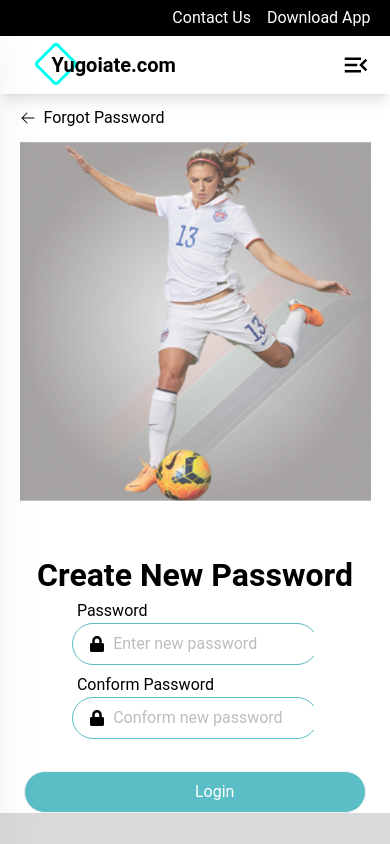
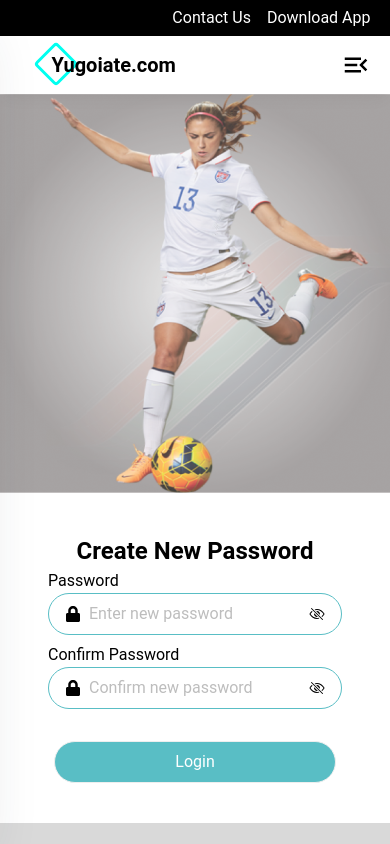
Before and after one commit to FahadNishad/footballcoaching, a React (Vite) app: page /newpassword in a window 390 px wide. Shown: the top 844 px of the page. Built offline with nearby package versions, Linux system fonts and the light colour scheme.

Commit message:
responsive update till now

```diff
--- a/src/Components/Blogs/BlogsCard.jsx
+++ b/src/Components/Blogs/BlogsCard.jsx
@@ -19,13 +19,14 @@ const BlogsCard = ({ data }) => {
       </h1>
       <div className="flex justify-between items-center w-full">
 
-      <p className="text-sm w-[70%] text-[#97989F]">{data.date}</p>
+      <p className="text-sm w-[60%] text-[#97989F]">{data.date}</p>
 
       <Link
-        className="w- text-center text-main-dark border border-main-dark py-[0.4rem] px-2
+      to='/blogdetail'
+        className="w- text-center text-main-dark border border-main-dark py-[0.4rem] px-1 sm:px-2
       rounded text-sm hover:bg-main-dark duration-200 hover:text-black"
       >
-        learn more
+        Learn more
       </Link>
       </div>
     </div>
--- a/src/Components/RegistrationDetails/Register.jsx
+++ b/src/Components/RegistrationDetails/Register.jsx
@@ -63,7 +63,7 @@ const RegistrationPage = () => {
                     </button>
                   </Link>
                   <Link to="/register">
-                    <button className="hover:bg-[#59bec5] hover:text-white py-3 sm:px-6 lg:px-8 xl:px-12 rounded-3xl">
+                    <button className="hover:bg-[#59bec5] hover:text-white py-3 sm:px-6 lg:px-8 xl:px-12 rounded-full">
                       Register
                     </button>
                   </Link>
--- a/src/Components/Sessions/SessionHead.jsx
+++ b/src/Components/Sessions/SessionHead.jsx
@@ -6,19 +6,19 @@ import { Link } from "react-router-dom";
 const SessionHead = () => {
   return (
     <div>
-      <div className="py-16">
+      <div className="py-10 lg:py-16">
         <img
           src={session_header}
           style={{ width: "98%", margin: "0 auto" }}
           alt="session_header"
         />
       </div>
-      <div className="w-[95%] mx-auto gap-2 flex flex-wrap justify-between pb-16 ">
+      <div className="xl:w-[95%] mx-auto gap-2 flex flex-wrap justify-between pb-16 ">
         {Session_Data.map((data, index) => (
           <Link
           to={`/session/${index}`}
             key={index}
-            className="w-[24%] flex flex-col rounded-xl px-2 py-2 mb-6 gap-3   "
+            className=" mx-auto w-[80%] sm:w-[60%] md:w-[40%]  lg:w-[24%] flex flex-col rounded-xl px-2 py-2 mb-6 gap-3   "
             style={{
               boxShadow: "0 0 10px rgba(0, 0, 0, 0.3)",
             }}
--- a/src/pages/Auth/forgetpassword/NewPassword.jsx
+++ b/src/pages/Auth/forgetpassword/NewPassword.jsx
@@ -4,67 +4,48 @@ import cta from "../../../assets/png/CTA.png";
 import { Link } from "react-router-dom";
 import { IoEyeOffOutline } from "react-icons/io5";
 import { FaLock } from "react-icons/fa";
-import { Grid } from "@mui/material";
 
 const NewPassword = () => {
   return (
-    <Grid container justifyContent="center">
-      <Grid item md={12} sm={12} xs={12}>
+    <div className="flex justify-center">
       <div className="w-full">
-          <div className="md:w-[85%] w-[90%] mx-auto">
-            <div>
-              <div className=" flex items-center gap-2 xl:w-[40%] pb-3 xl:pb-3 pt-3 ">
-                <span>
+        <div className="lg:w-[85%] w-full mx-auto">
+          <div className="hidden lg:flex items-center gap-2 lg:w-[40%] pb-3 lg:pb-3 pt-3">
             <HiArrowLeft />
-                </span>
             <span>Forgot Password</span>
           </div>
+          <div className="flex flex-col pb-30 lg:py-[80px] lg:flex-row lg:justify-between">
+            <div className="lg:w-[50%] ">
+              <img src={cta} width="100%" alt="cta coaching" />
             </div>
-            <Grid container spacing={6} className=" pb-30 xl:py-[80px]" style={{ display: 'flex', justifyContent: 'space-between' }}>
-            <Grid item md={6} sm={12} xs={12} xl={5} >
-            <img src={cta} width="100%" alt="cta coaching" />
-          </Grid>
-              <Grid item md={6} sm={12} xs={12} xl={5} style={{ display: 'flex', flexDirection: 'column', justifyContent: 'center', alignItems: 'center', paddingTop: '50px' }}>
-                <h1 className="text-center text-[32px] font-bold">
+            <div className="  xs:w-full mx-auto lg:w-[45%] flex flex-col justify-center items-center py-10 lg:pt-0">
+              <h1 className="text-center text-[24px] lg:text-[28px] xl:text-[32px] font-bold">
                 Create New Password
               </h1>
-
-                <label className="px-[10px] w-[73%] ">Password</label>
-                <div className="flex justify-between items-center border w-[70%] mx-auto rounded-3xl py-2 px-4" style={{border: "1px solid #59bec5"}} >
-                  <span className="flex gap-2 items-center" >
-                    <FaLock/>
-                    <input
-                      className=" text-black "
-                      placeholder="Enter new password"
-                      style={{ outline: "none" }}
-                    />
+              <label className="lg:px-[10px] w-full lg:w-[73%]">Password</label>
+              <div className="flex justify-between items-center border lg:w-[70%] mx-auto rounded-3xl py-2 px-4" style={{ border: "1px solid #59bec5" }}>
+                <span className="flex gap-2 items-center">
+                  <FaLock />
+                  <input className="text-black" placeholder="Enter new password" style={{ outline: "none" }} />
                 </span>
                 <IoEyeOffOutline />
               </div>
-                <label className="px-[10px] pt-2 w-[73%] ">Conform Password</label>
-                <div className="flex justify-between items-center border w-[70%] mx-auto rounded-3xl py-2 px-4" style={{border: "1px solid #59bec5"}} >
-                  <span className="flex gap-2 items-center" >
-                    <FaLock/>
-                    <input
-                      className=" text-black "
-                      placeholder="Conform new password"
-                      style={{ outline: "none" }}
-                    />
+              <label className="lg:px-[10px] pt-2 w-full lg:w-[73%]">Confirm Password</label>
+              <div className="flex justify-between items-center border lg:w-[70%] mx-auto rounded-3xl py-2 px-4" style={{ border: "1px solid #59bec5" }}>
+                <span className="flex gap-2 items-center">
+                  <FaLock />
+                  <input className="text-black" placeholder="Confirm new password" style={{ outline: "none" }} />
                 </span>
                 <IoEyeOffOutline />
               </div>
-                <Link
-                  to="/registration"
-                  className="border w-[70%] mt-8 mx-auto  rounded-3xl py-2 px-[170px] text-white bg-[#59bec5] "
-                >
+              <Link to="/registration" className="border lg:w-[70%] mt-8 mx-auto rounded-3xl py-2 px-[120px] lg:px-[130px] xl:px-[170px]  text-white bg-[#59bec5]">
                 Login
               </Link>
-              </Grid>
-            </Grid>
             </div>
           </div>
-      </Grid>
-    </Grid>
+        </div>
+      </div>
+    </div>
   );
 };
 
--- a/src/pages/Blogs/Blogs.jsx
+++ b/src/pages/Blogs/Blogs.jsx
@@ -9,6 +9,7 @@ import {
   FaPinterestP,
   FaTwitter,
 } from "react-icons/fa";
+import { Link } from "react-router-dom";
 const Blogs = () => {
   return (
     <>
@@ -31,7 +32,9 @@ const Blogs = () => {
 
         <div className="w-[85%] flex justify-center items-center flex-wrap gap-[3rem] mt-[2.8rem]">
           {blogCardData.map((item, index) => (
-            <BlogsCard data={item} key={index} />
+            <Link to={`/blogdetail/${index}`} key={index} >
+              <BlogsCard data={item} key={index} />
+            </Link>
           ))}
         </div>
       </SectionWrapper>
@@ -40,7 +43,7 @@ const Blogs = () => {
       <div className="w-full  mt-[1.5rem] flex justify-center mb-5">
         <div className="md:w-[70%]  flex items-center justify-between flex-wrap p-2 w-full">
           {/* right  side  */}
-          <div className="lg:w-[35%] w-full">
+          <div className="  md:w-[70%] xl:w-[35%] px-3 lg:px-0 pb-5 xl:pb-0 w-full">
             <p className="text-[20px] font-semibold text-black">
               Subscribe our Newsletter
             </p>
@@ -50,9 +53,9 @@ const Blogs = () => {
             </p>
           </div>
           {/* left side  */}
-          <div className="lg:w-[60%] flex  items-center w-full">
+          <div className="lg:w-[80%] lg:gap-8 xl:gap-0  flex flex-col lg:flex-row  items-center w-full">
             {/* input  */}
-            <div className="w-[70%] relative ">
+            <div className=" w-full  xl:w-[70%] relative ">
               <input
                 type="text"
                 placeholder="Your email address"
@@ -63,7 +66,7 @@ const Blogs = () => {
               </div>
             </div>
             {/* iocn  */}
-            <div className="w-[30%] flex justify-center items-center gap-4">
+            <div className="w-full lg:w-[30%] pt-5 lg:pt-0 flex justify-center items-center gap-4">
               <div className="text-white bg-main-dark p-2 rounded-full">
                 <FaFacebookF />
               </div>
```
Also changed, not shown: src/pages/Blogs/Blogdetail.jsx (+32 -78 lines). Lines whose indentation alone changed are shown as unchanged.
